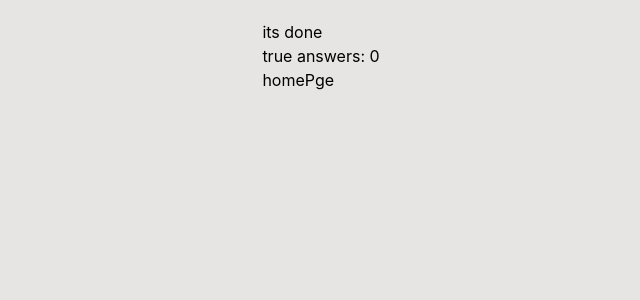
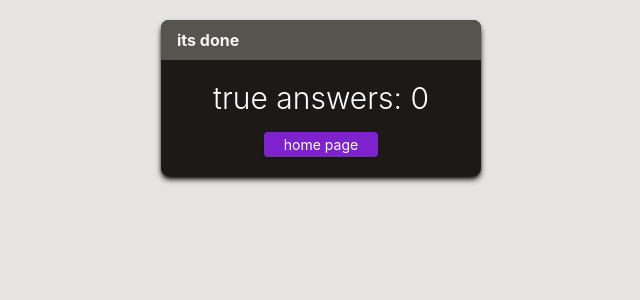
Before and after one commit to AshkanAhmady/Quiz---react.tailwind.typescript, a React (Create React App) app: page /questions/finish in a window 1280 px wide. Shown: the top 300 px of the page, without its empty margins (319-959 px from the left). Built offline with nearby package versions, Linux system fonts and the light colour scheme.

Commit message:
styled finish page

```diff
--- a/src/Components/EndQuiz.js
+++ b/src/Components/EndQuiz.js
@@ -2,10 +2,17 @@ import { Link } from "react-router-dom";
 
 const EndQuiz = ({ total }) => {
   return (
-    <div>
-      <h1>its done</h1>
-      <p>true answers: {total}</p>
-      <Link to="/">homePge</Link>
+    <div className="rounded-lg w-80 overflow-hidden bg-stone-900 text-white shadow-md shadow-black  flex flex-col justify-start items-center text-center h-auto">
+      <header className="bg-stone-600 text-stone-100 font-bold flex items-center justify-start pl-4 w-full h-10">
+        <h1>its done</h1>
+      </header>
+
+      <article className="p-5">
+        <p className="text-3xl font-light mb-4">true answers: {total}</p>
+        <Link className="text-sm bg-purple-700 py-1 px-5 rounded shadow" to="/">
+          home page
+        </Link>
+      </article>
     </div>
   );
 };
```
